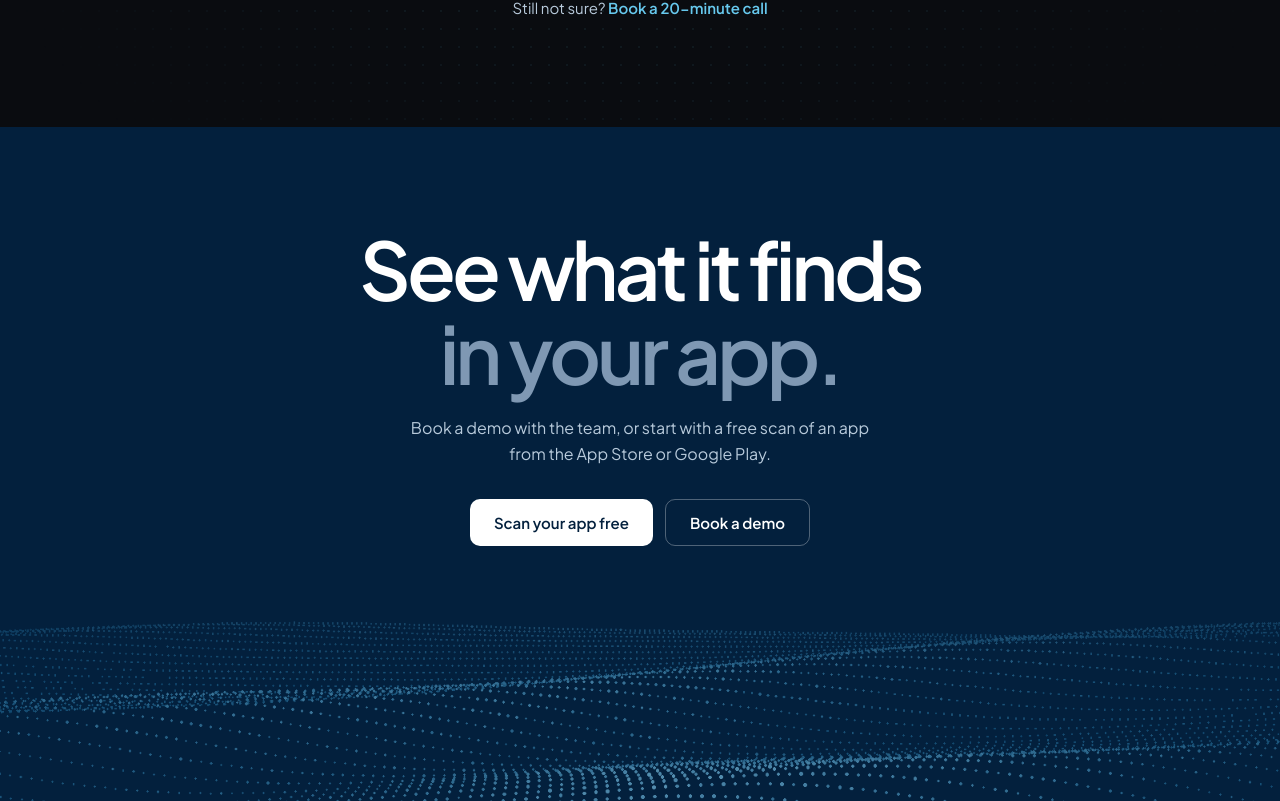
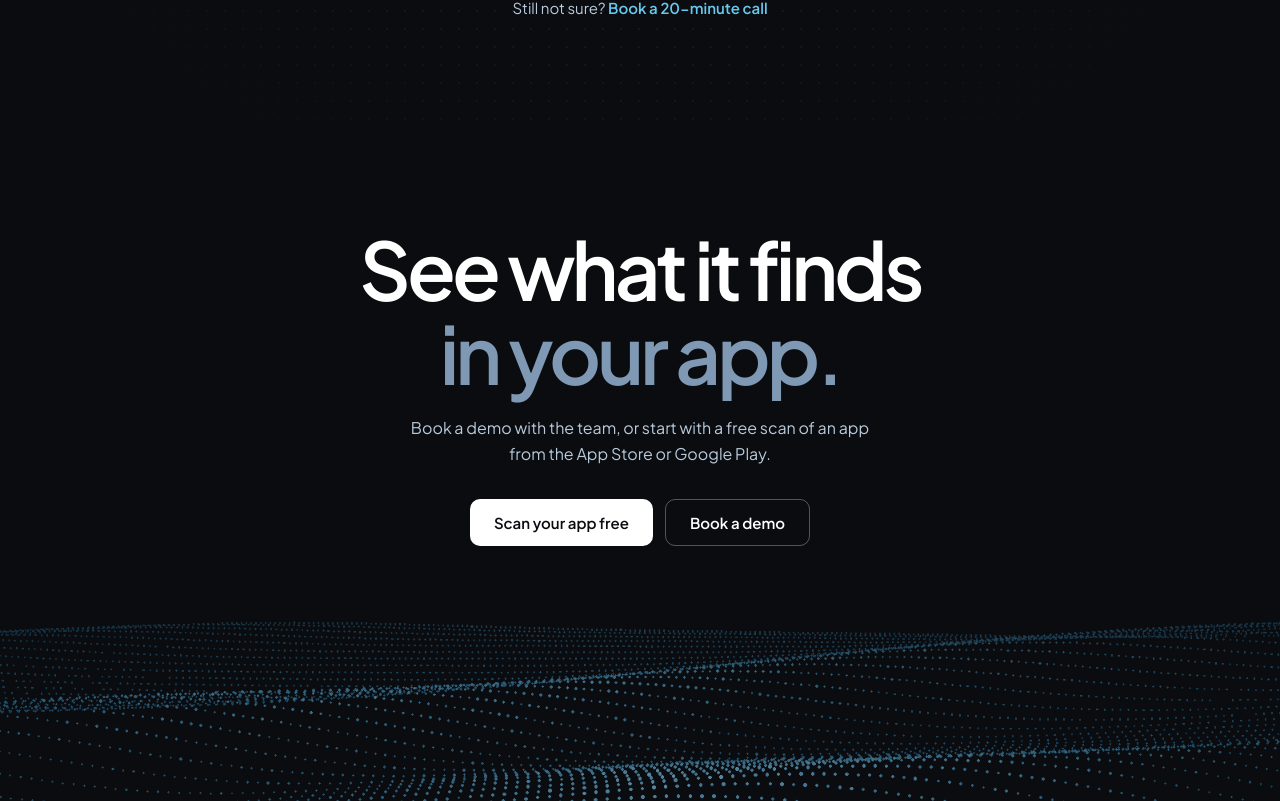
Before and after one commit to moha-elh/OstorlabRedesign, a Next.js app: page / in a window 1280 px wide. Shown: the part 8719-9520 px from the top of the page. Built offline with nearby package versions, Linux system fonts and the light colour scheme.

Commit message:
style(cta): black CTA and footer to match the hero

```diff
--- a/app/globals.css
+++ b/app/globals.css
@@ -1,5 +1,5 @@
 *, *::before, *::after { box-sizing: border-box; }
-body { margin: 0; background: var(--navy); font-family: var(--font); -webkit-font-smoothing: antialiased; }
+body { margin: 0; background: var(--ink-hero); font-family: var(--font); -webkit-font-smoothing: antialiased; }
 img { display: block; max-width: 100%; }
 a { color: inherit; text-decoration: none; }
 h1, h2, h3, p { margin: 0; }
--- a/components/CtaFooter.module.css
+++ b/components/CtaFooter.module.css
@@ -3,7 +3,7 @@
   position: relative;
   min-height: 800px; /* 40px section padding + 60px + the reference's 700px CTA block */
   padding: 100px 48px 0;
-  background: var(--navy);
+  background: var(--ink-hero);
   color: var(--white);
   text-align: center;
 }
@@ -46,7 +46,7 @@
   transition: opacity 160ms var(--ease-out), border-color 160ms var(--ease-out);
 }
 .btn:hover { opacity: .9; }
-.btnLight { padding: 14px 24px; border: 0; background: var(--white); color: var(--navy); }
+.btnLight { padding: 14px 24px; border: 0; background: var(--white); color: var(--ink-hero); }
 
 /* Footer */
 .footer {
```
